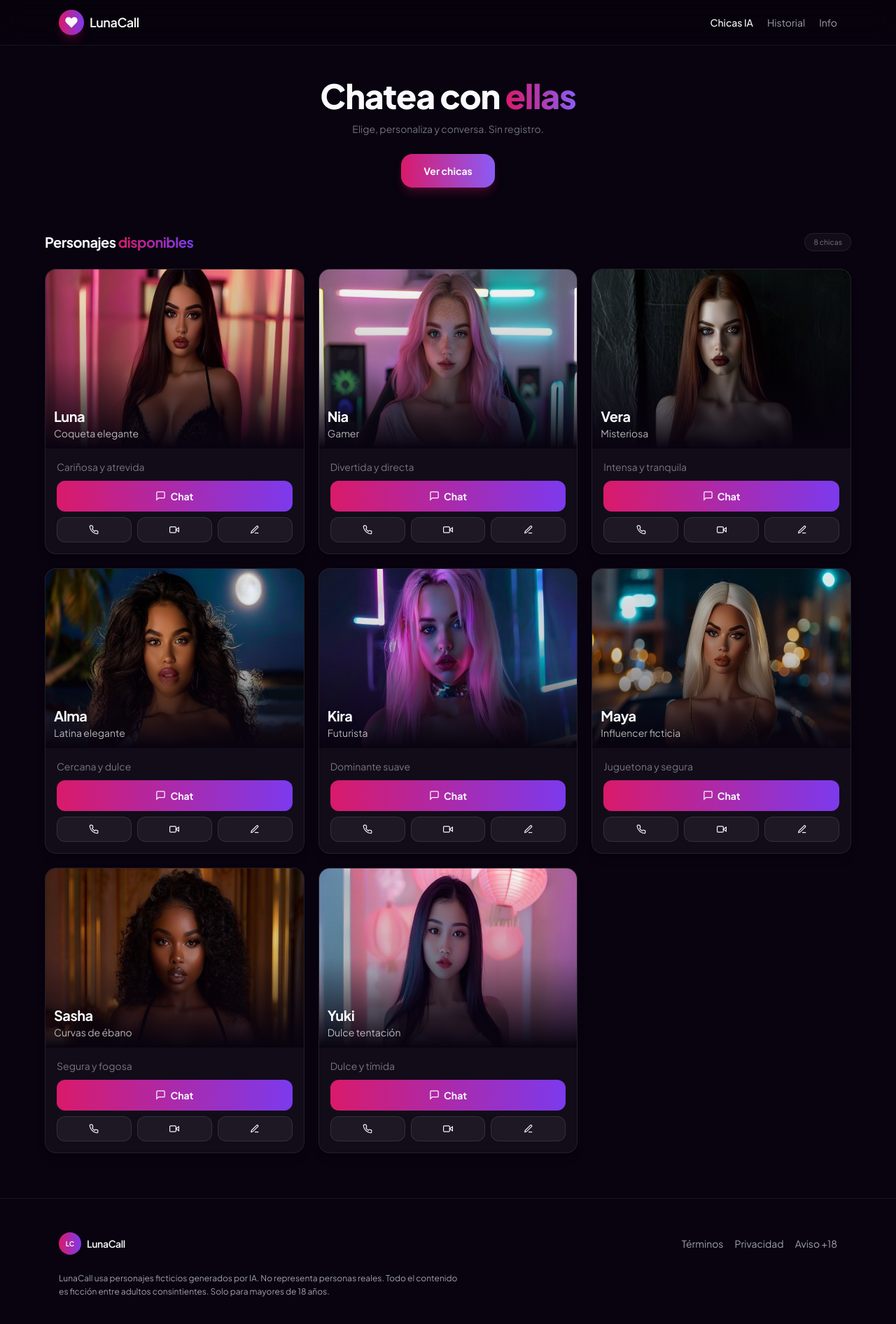
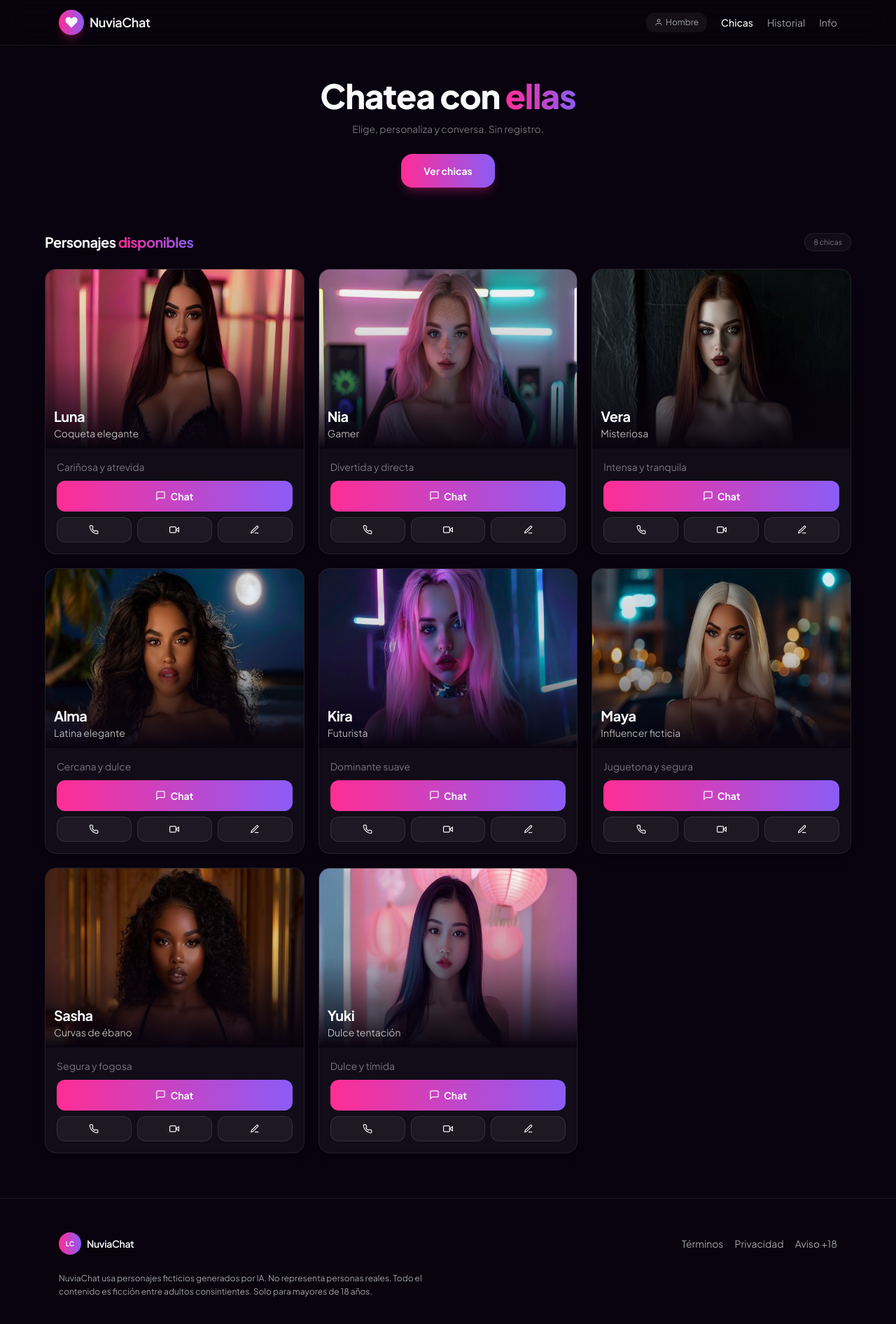
Before and after one commit to 3737631/luciaia, a Next.js app: page /girls in a window 1280 px wide. Shown: the top 1892 px of the page at 70% size. Built offline with nearby package versions, Linux system fonts and the light colour scheme.

Commit message:
rename to NuviaChat, restore gradient, add gender to header

```diff
--- a/src/app/age/page.tsx
+++ b/src/app/age/page.tsx
@@ -24,14 +24,14 @@ export default function AgePage() {
         <div className="mx-auto mb-6 flex h-16 w-16 items-center justify-center rounded-full gradient-btn text-xl font-bold shadow-glowSm">
           18+
         </div>
-        <span className="flex h-9 w-9 items-center justify-center rounded-full gradient-btn text-sm font-bold mx-auto mb-4">
-          LC
+        <span className="mx-auto mb-4 flex h-9 w-9 items-center justify-center rounded-full gradient-btn">
+          <svg viewBox="0 0 24 24" className="h-5 w-5" fill="currentColor" stroke="none"><path d="M20.84 4.61a5.5 5.5 0 0 0-7.78 0L12 5.67l-1.06-1.06a5.5 5.5 0 0 0-7.78 7.78l1.06 1.06L12 21.23l7.78-7.78 1.06-1.06a5.5 5.5 0 0 0 0-7.78z"/></svg>
         </span>
         <h1 className="text-2xl font-bold mb-3">
           Contenido solo para mayores de 18
         </h1>
         <p className="text-muted mb-2">
-          LunaCall es una experiencia de compañía virtual con personajes ficticios
+          NuviaChat es una experiencia de compañía virtual con personajes ficticios
           generados por IA.
         </p>
         <p className="text-muted mb-8 text-sm">No representa a personas reales.</p>
--- a/src/app/globals.css
+++ b/src/app/globals.css
@@ -89,14 +89,14 @@ body::before {
 }
 
 .gradient-text {
-  background: linear-gradient(90deg, #d91a6a, #7c3aed);
+  background: linear-gradient(90deg, #ff2d95, #8b5cf6);
   -webkit-background-clip: text;
   background-clip: text;
   color: transparent;
 }
 
 .gradient-btn {
-  background: linear-gradient(90deg, #d91a6a, #7c3aed);
+  background: linear-gradient(90deg, #ff2d95, #8b5cf6);
 }
 
 .shimmer-bg {
--- a/src/app/info/page.tsx
+++ b/src/app/info/page.tsx
@@ -26,7 +26,7 @@ export default function InfoPage() {
       <main className="mx-auto max-w-6xl overflow-x-hidden px-4 pb-24 sm:px-5">
         <section className="py-16 text-center sm:py-20">
           <h1 className="mx-auto max-w-2xl text-5xl font-extrabold leading-[1.1] gradient-text sm:text-6xl">
-            LunaCall
+            NuviaChat
           </h1>
           <p className="mx-auto mt-5 max-w-lg text-base text-muted/80 leading-relaxed">
             Habla con personajes IA en segundos. Elige, personaliza y chatea o llama sin límites.
--- a/src/app/layout.tsx
+++ b/src/app/layout.tsx
@@ -6,7 +6,7 @@ import AnimatedBackground from "@/components/AnimatedBackground";
 const jakarta = Plus_Jakarta_Sans({ subsets: ["latin"] });
 
 export const metadata: Metadata = {
-  title: "LunaCall — Chica IA ficticia por chat y videollamada",
+  title: "NuviaChat — Chica IA ficticia por chat y videollamada",
   description:
     "Prueba una experiencia +18 con personajes IA ficticios. Chat, voz y videollamada simulada. Sin registro y sin anuncios.",
 };
--- a/src/components/Footer.tsx
+++ b/src/components/Footer.tsx
@@ -11,7 +11,7 @@ export default function Footer() {
             <span className="flex h-8 w-8 items-center justify-center rounded-full gradient-btn text-[0.6rem] font-bold">
               LC
             </span>
-            <span className="text-sm font-semibold tracking-tight">LunaCall</span>
+            <span className="text-sm font-semibold tracking-tight">NuviaChat</span>
           </div>
           <div className="flex flex-wrap gap-4 text-sm text-muted">
             <Link href="/terms" className="hover:text-ink transition-colors">
@@ -26,7 +26,7 @@ export default function Footer() {
           </div>
         </div>
         <p className="mt-6 max-w-xl text-xs text-muted leading-relaxed">
-          LunaCall usa personajes ficticios generados por IA. No representa personas reales.
+          NuviaChat usa personajes ficticios generados por IA. No representa personas reales.
           Todo el contenido es ficción entre adultos consintientes. Solo para mayores de 18 años.
         </p>
       </div>
--- a/src/components/Header.tsx
+++ b/src/components/Header.tsx
@@ -1,8 +1,23 @@
 "use client";
 
+import { useEffect, useState } from "react";
 import Link from "next/link";
 
 export default function Header() {
+  const [userGender, setUserGender] = useState<"hombre" | "mujer">("hombre");
+  const [showGenderPicker, setShowGenderPicker] = useState(false);
+
+  useEffect(() => {
+    const saved = localStorage.getItem("lunacall_gender");
+    if (saved === "hombre" || saved === "mujer") setUserGender(saved);
+  }, []);
+
+  function setGender(g: "hombre" | "mujer") {
+    setUserGender(g);
+    localStorage.setItem("lunacall_gender", g);
+    setShowGenderPicker(false);
+  }
+
   return (
     <header className="sticky top-0 z-50 backdrop-blur-lg bg-[rgba(7,3,12,0.72)] border-b border-white/[0.07]">
       <div className="mx-auto flex h-[64px] max-w-6xl items-center justify-between px-4 sm:px-5">
@@ -10,11 +25,42 @@ export default function Header() {
           <span className="flex h-8 w-8 items-center justify-center rounded-full gradient-btn shadow-lg shadow-pink/25 sm:h-9 sm:w-9">
             <svg viewBox="0 0 24 24" className="h-4 w-4 sm:h-5 sm:w-5" fill="currentColor" stroke="none"><path d="M20.84 4.61a5.5 5.5 0 0 0-7.78 0L12 5.67l-1.06-1.06a5.5 5.5 0 0 0-7.78 7.78l1.06 1.06L12 21.23l7.78-7.78 1.06-1.06a5.5 5.5 0 0 0 0-7.78z"/></svg>
           </span>
-          <span className="text-base font-semibold tracking-tight sm:text-lg">LunaCall</span>
+          <span className="text-base font-semibold tracking-tight sm:text-lg">NuviaChat</span>
         </Link>
         <nav className="flex items-center gap-3 text-sm text-muted sm:gap-5">
+          {/* Gender selector */}
+          <div className="relative">
+            <button
+              onClick={() => setShowGenderPicker(!showGenderPicker)}
+              className="flex items-center gap-1 rounded-xl bg-white/5 px-3 py-1.5 text-xs transition hover:bg-white/10"
+            >
+              <svg width="12" height="12" viewBox="0 0 24 24" fill="none" stroke="currentColor" strokeWidth="2"><path d="M20 21v-2a4 4 0 0 0-4-4H8a4 4 0 0 0-4 4v2"/><circle cx="12" cy="7" r="4"/></svg>
+              {userGender === "hombre" ? "Hombre" : "Mujer"}
+            </button>
+            {showGenderPicker && (
+              <>
+                <div className="fixed inset-0 z-40" onClick={() => setShowGenderPicker(false)} />
+                <div className="absolute right-0 top-8 z-50 w-36 rounded-xl border border-white/10 bg-[#0f0518] p-1.5 shadow-2xl">
+                  <button
+                    onClick={() => setGender("hombre")}
+                    className={`flex w-full items-center gap-2 rounded-lg px-3 py-2 text-left text-xs transition ${userGender === "hombre" ? "bg-pink/20 text-white" : "text-muted hover:text-white"}`}
+                  >
+                    <svg width="12" height="12" viewBox="0 0 24 24" fill="none" stroke="currentColor" strokeWidth="2"><path d="M20 21v-2a4 4 0 0 0-4-4H8a4 4 0 0 0-4 4v2"/><circle cx="12" cy="7" r="4"/></svg>
+                    Hombre
+                  </button>
+                  <button
+                    onClick={() => setGender("mujer")}
+                    className={`flex w-full items-center gap-2 rounded-lg px-3 py-2 text-left text-xs transition ${userGender === "mujer" ? "bg-pink/20 text-white" : "text-muted hover:text-white"}`}
+                  >
+                    <svg width="12" height="12" viewBox="0 0 24 24" fill="none" stroke="currentColor" strokeWidth="2"><path d="M20 21v-2a4 4 0 0 0-4-4H8a4 4 0 0 0-4 4v2"/><circle cx="12" cy="7" r="4"/></svg>
+                    Mujer
+                  </button>
+                </div>
+              </>
+            )}
+          </div>
           <Link href="/girls" className="hidden sm:block text-ink font-medium transition-colors">
-            Chicas IA
+            Chicas
           </Link>
           <Link href="/history" className="hidden sm:block hover:text-ink transition-colors">
             Historial
--- a/tailwind.config.js
+++ b/tailwind.config.js
@@ -9,8 +9,7 @@ module.exports = {
       colors: {
         bg: "#08030f",
         purple: "#8b5cf6",
-        pink: "#d91a6a",
-        rose: "#b8145a",
+        pink: "#ff2d95",
         blue: "#38bdf8",
         ink: "#f8fafc",
         muted: "#a1a1aa",
```
Also changed, not shown: src/components/ChatWindow.tsx (+5 -52 lines).
